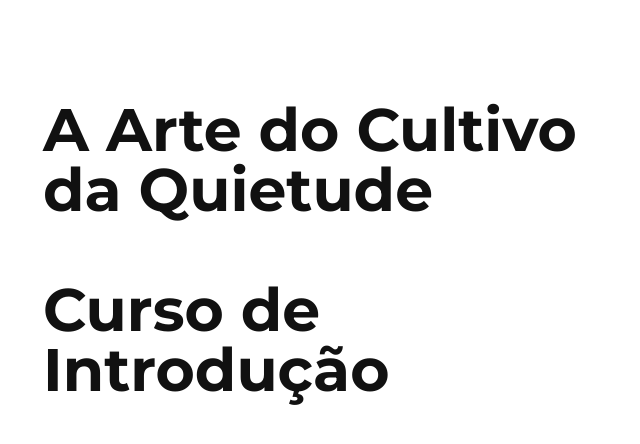
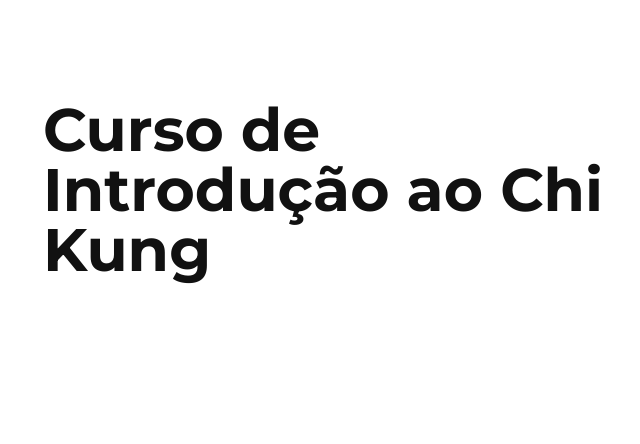
Before and after one commit to devagar/chikung101, a Jekyll site: the page built from index.md, in a window 1280 px wide. Shown: the top 444 px of the page, without its empty margins (295-935 px from the left). Built offline with Jekyll 4.4.1, drawn with Linux system fonts in a browser that asks for light colours.

Commit message:
geting around

```diff
--- a/_layouts/default.html
+++ b/_layouts/default.html
@@ -13,8 +13,7 @@
 </head>
 <body>
   <div class="container">
-    <h1>A Arte do Cultivo da Quietude</h1>
-    <h1>Curso de Introdução</h1>
+    <h1>Curso de Introdução ao Chi Kung</h1>
     {{ content }}
   </div>
 {% include scripts.html %}
```
